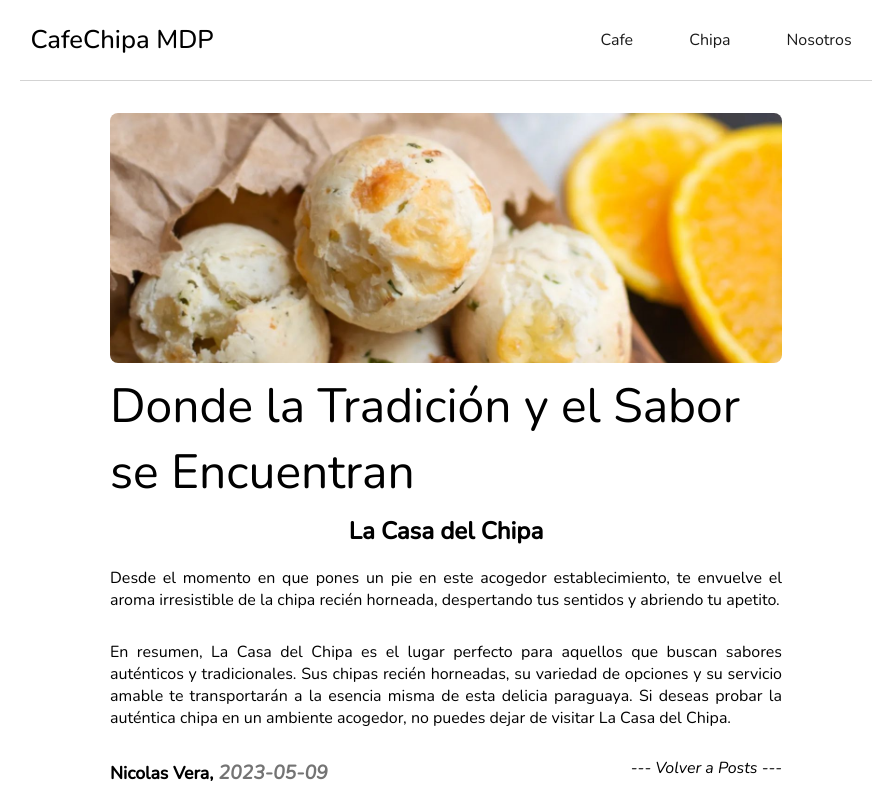
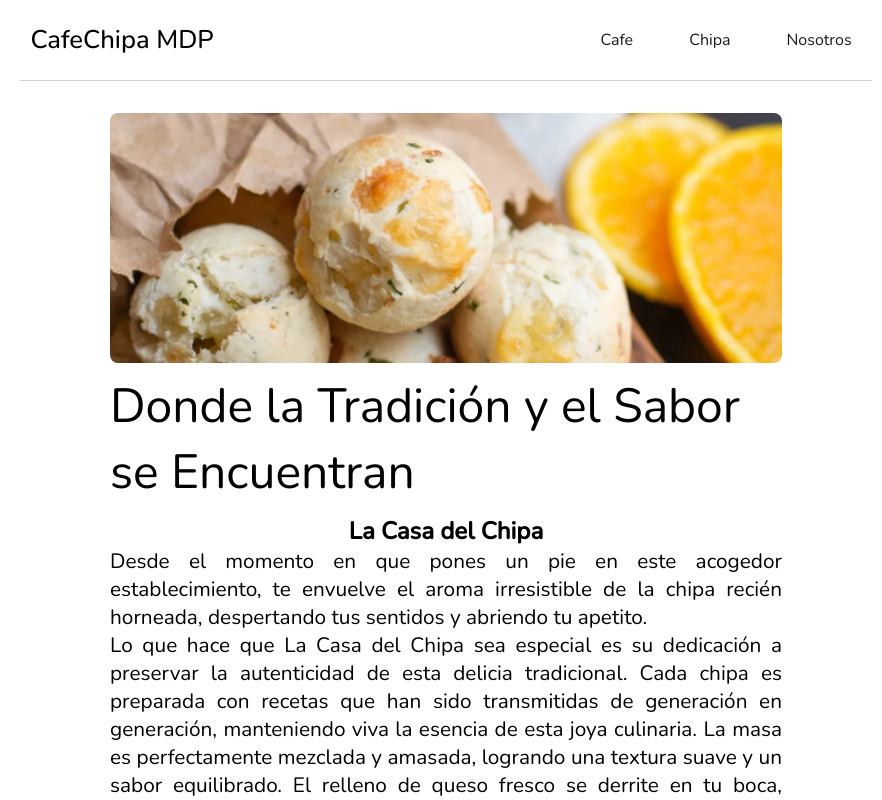
Before and after one commit to veranicolas/ChipaCafeBlog, a React (Vite) app: page /chipa/1 in a window 1280 px wide. Shown: the whole page, without its empty margins (194-1076 px from the left). Built offline with nearby package versions, Linux system fonts and the light colour scheme.

Commit message:
Added: cambios de estilo en post page
Saque los margenes de los bodies para que entre mejor la distribucion de texto en cada post. Aumente el tamaño de el container de los posts para que pueda distribuirse bien la informacion

```diff
--- a/src/components/Index/Index.module.css
+++ b/src/components/Index/Index.module.css
@@ -18,6 +18,7 @@
         display: flex;
         flex-direction: column;
         justify-content: space-evenly;
+        margin-top: 2vh;
 
         > p {
             width: 100%;
--- a/src/components/PostPage/PostPage.module.css
+++ b/src/components/PostPage/PostPage.module.css
@@ -20,7 +20,7 @@
     justify-content: space-around;
     align-items: center;
 
-    height: 80vh;
+    height: 140vh;
     width: 75%;
 
     .title{
@@ -39,11 +39,13 @@
         justify-content: flex-start;
         align-items: flex-start;
         text-align: justify;
-        margin-top: 20px;
-        margin-bottom: 30px;
+
         width: 100%;
+
+        font-size: 1.3em;
     }
     .conclusion{
+        font-size: 1.3em;
         text-align: justify;
     }
     .pieDePost{
--- a/src/components/PostPage/PostPage.tsx
+++ b/src/components/PostPage/PostPage.tsx
@@ -33,13 +33,17 @@ export const PostPage = () => {
       <h1 className={styles.title}>{post?.attributes.titulo}</h1>
       <h2 className={styles.lugar}>{post?.attributes.lugar}</h2>
       <p className={styles.postBody}>{post?.attributes.descripcion}</p>
+      <p className={styles.postBody}>{post?.attributes.cuerpo1}</p>
+      {
+        post.attributes.cuerpo2 ? <p className={styles.postBody}>{post?.attributes.cuerpo2}</p> : null
+      }
       <p className={styles.conclusion}>{post?.attributes.conclusion}</p>
       <div className={styles.pieDePost}>
-      <h3 className={styles.creadoPor}>
-        {post?.attributes.creadoPor},
-        <i className={styles.creadoFecha}> {post?.attributes.creado}</i>
-      </h3>
-      <div onClick={handleBackToPosts} className={styles.linkAtras}>--- Volver a Posts ---</div>
+        <h3 className={styles.creadoPor}>
+          {post?.attributes.creadoPor},
+          <i className={styles.creadoFecha}> {post?.attributes.creado}</i>
+        </h3>
+        <div onClick={handleBackToPosts} className={styles.linkAtras}>--- Volver a Posts ---</div>
       </div>
     </div>
   )
```
